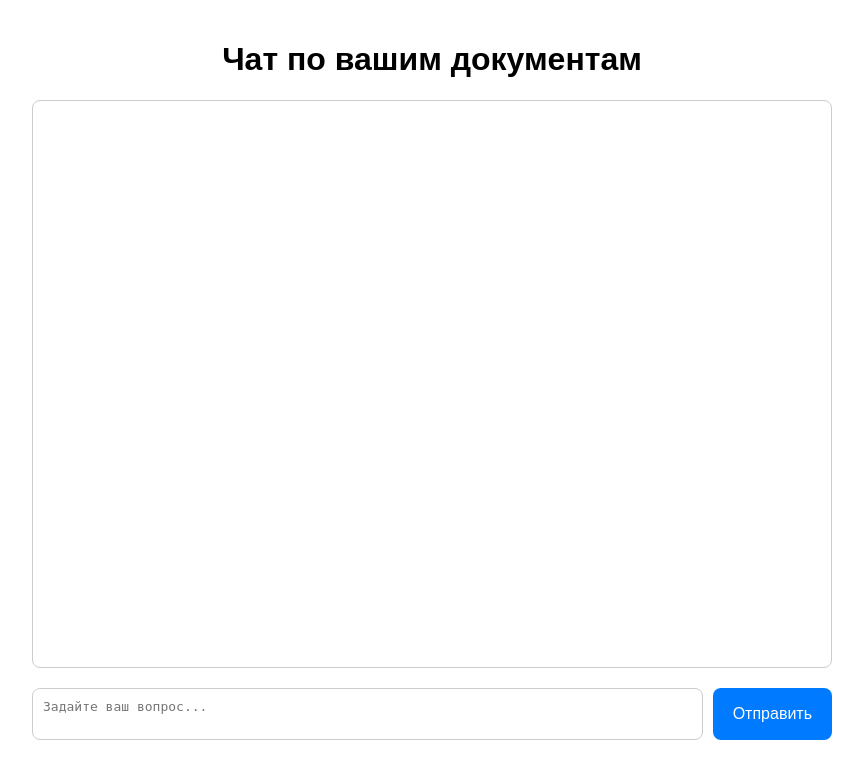
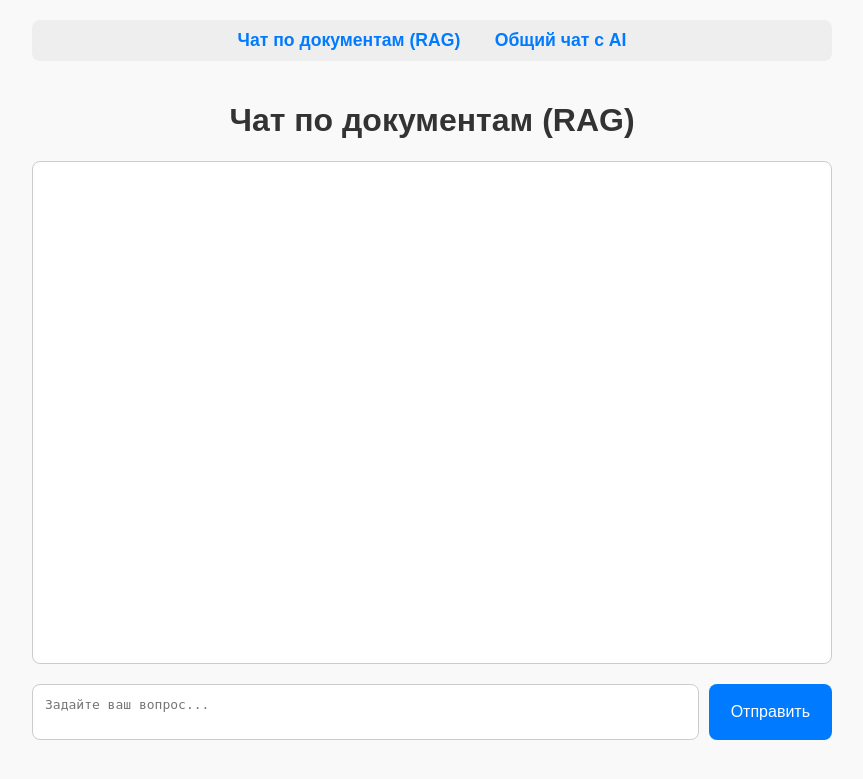
Before and after one commit to Tamerlan12345/rag, a Flask app: page / in a window 1280 px wide. Shown: the top 779 px of the page, without its empty margins (208-1071 px from the left). Run offline with Flask 3, Linux system fonts and the light colour scheme.

Commit message:
Update index.html

```diff
--- a/templates/index.html
+++ b/templates/index.html
@@ -2,31 +2,45 @@
 <html lang="ru">
 <head>
     <meta charset="UTF-8">
-    <title>Чат по документам</title>
+    <title>{{ title }}</title>
     <style>
-        body { font-family: sans-serif; max-width: 800px; margin: auto; padding: 20px; display: flex; flex-direction: column; height: 90vh; }
-        h1 { text-align: center; }
-        .chat-window { flex-grow: 1; border: 1px solid #ccc; border-radius: 8px; padding: 15px; overflow-y: auto; margin-bottom: 20px; }
-        .message { margin-bottom: 15px; padding: 10px; border-radius: 10px; line-height: 1.4; }
-        .user-message { background-color: #dcf8c6; text-align: right; margin-left: 50px; }
-        .ai-message { background-color: #f1f0f0; margin-right: 50px; white-space: pre-wrap; }
+        body { font-family: sans-serif; max-width: 800px; margin: auto; padding: 20px; display: flex; flex-direction: column; height: 90vh; background-color: #f9f9f9; }
+        h1 { text-align: center; color: #333; }
+        nav { text-align: center; margin-bottom: 20px; padding: 10px; background-color: #eee; border-radius: 8px; }
+        nav a { margin: 0 15px; text-decoration: none; color: #007bff; font-weight: bold; font-size: 1.1em; }
+        nav a:hover { text-decoration: underline; }
+        .chat-window { flex-grow: 1; border: 1px solid #ccc; border-radius: 8px; padding: 15px; overflow-y: auto; margin-bottom: 20px; background-color: #fff; }
+        .message { margin-bottom: 15px; padding: 10px 15px; border-radius: 12px; line-height: 1.5; max-width: 80%; }
+        .user-message { background-color: #dcf8c6; text-align: left; margin-left: auto; border-bottom-right-radius: 0; }
+        .ai-message { background-color: #f1f0f0; margin-right: auto; white-space: pre-wrap; border-bottom-left-radius: 0;}
+        .message-container { display: flex; flex-direction: column; }
         .input-form { display: flex; }
-        textarea { flex-grow: 1; padding: 10px; border-radius: 8px; border: 1px solid #ccc; resize: none; font-size: 1em; }
-        button { padding: 10px 20px; margin-left: 10px; border-radius: 8px; border: none; background-color: #007bff; color: white; font-size: 1em; cursor: pointer; }
+        textarea { flex-grow: 1; padding: 12px; border-radius: 8px; border: 1px solid #ccc; resize: none; font-size: 1em; }
+        button { padding: 12px 22px; margin-left: 10px; border-radius: 8px; border: none; background-color: #007bff; color: white; font-size: 1em; cursor: pointer; }
+        button:hover { background-color: #0056b3; }
     </style>
 </head>
 <body>
 
-    <h1>Чат по вашим документам</h1>
+    <nav>
+        <a href="{{ url_for('rag_chat') }}">Чат по документам (RAG)</a>
+        <a href="{{ url_for('general_chat') }}">Общий чат с AI</a>
+    </nav>
+
+    <h1>{{ title }}</h1>
 
     <div class="chat-window" id="chat-window">
         {% for msg in history %}
-            <div class="message user-message"><b>Вы:</b><br>{{ msg.user }}</div>
-            <div class="message ai-message"><b>ИИ:</b><br>{{ msg.ai }}</div>
+            <div class="message-container">
+                <div class="message user-message"><b>Вы:</b><br>{{ msg.user }}</div>
+            </div>
+            <div class="message-container">
+                <div class="message ai-message"><b>ИИ:</b><br>{{ msg.ai }}</div>
+            </div>
         {% endfor %}
     </div>
 
-    <form class="input-form" action="/" method="post">
+    <form class="input-form" action="{{ action }}" method="post">
         <textarea name="question" rows="2" placeholder="Задайте ваш вопрос..." required></textarea>
         <button type="submit">Отправить</button>
     </form>
```
